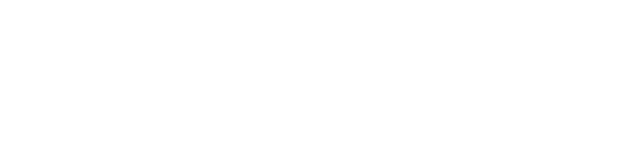
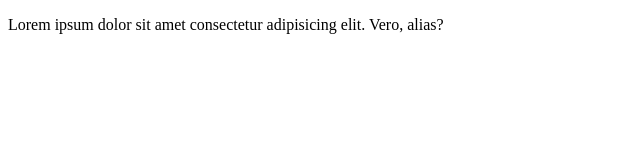
Before and after one commit to atul-parihar/git-example-project, a plain HTML site: page index.html in a window 1280 px wide. Shown: the whole page, without its empty margins (0-640 px from the left). Drawn offline with Linux system fonts and the light colour scheme.

Commit message:
First commit

```diff
--- a/index.html
+++ b/index.html
@@ -6,6 +6,6 @@
     <title>Document</title>
 </head>
 <body>
-
+    <p>Lorem ipsum dolor sit amet consectetur adipisicing elit. Vero, alias?</p>
 </body>
 </html>
```
